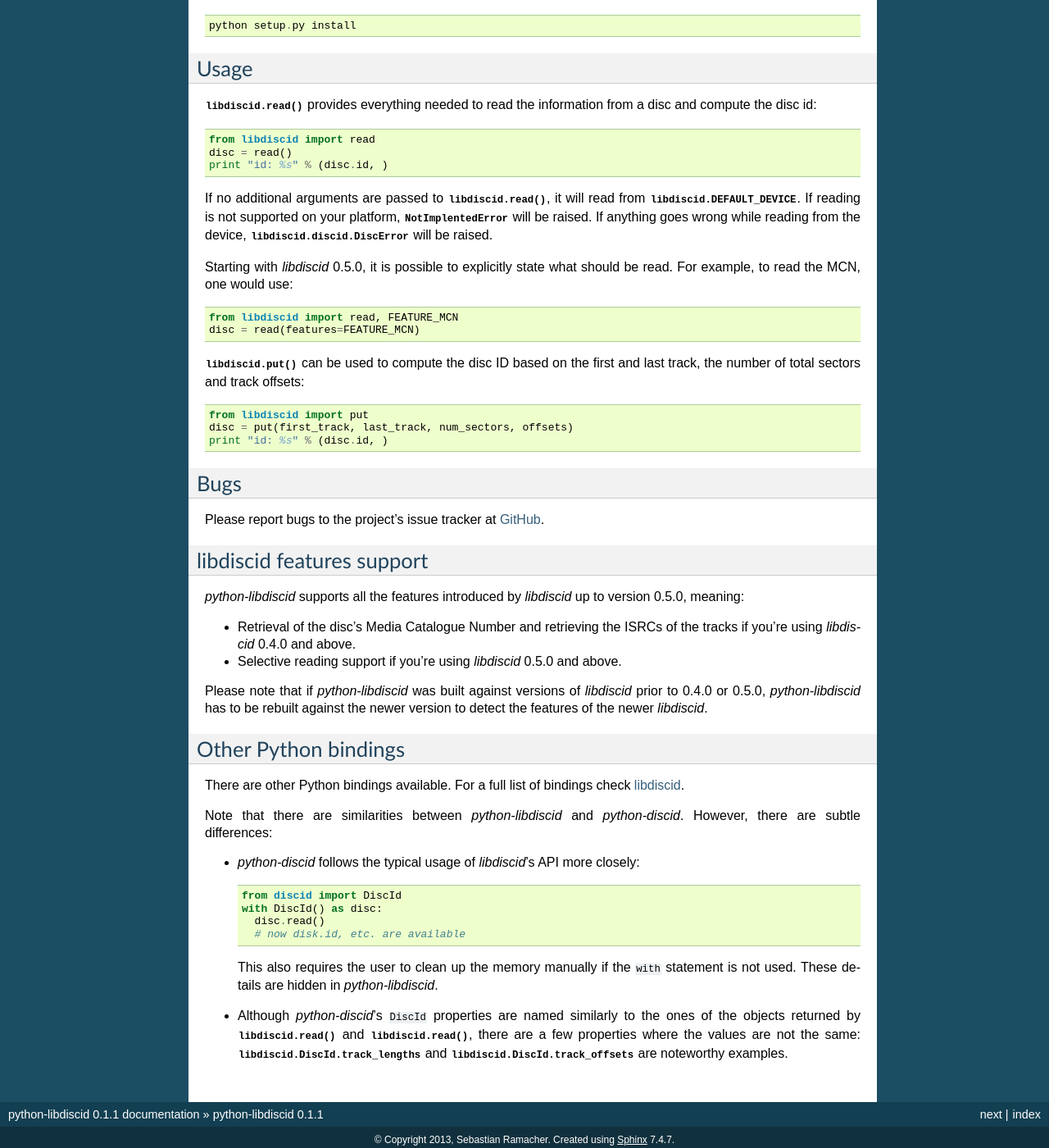
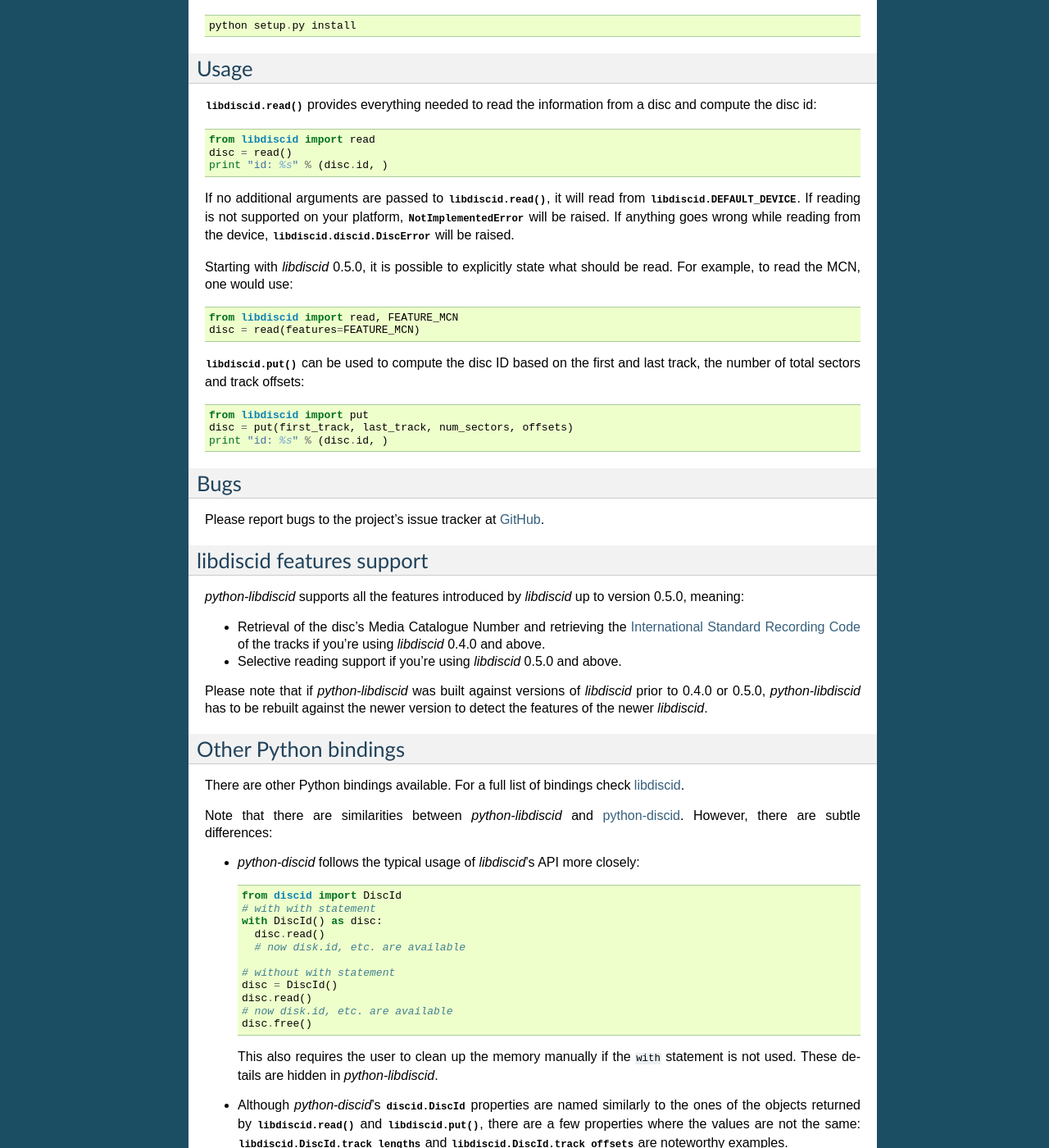
Before and after one commit to sebastinas/python-libdiscid, a Sphinx documentation site: the page built from docs/source/index.rst, in a window 1280 px wide and 1400 px high, scrolled down 997 px. Shown: the whole window at 82% size. Built offline with Sphinx 7.4.7, drawn with Linux system fonts in a browser that asks for light colours; some of the changed text lies outside the part shown.

Commit message:
Improve documentation
Signed-off-by: Sebastian Ramacher <sebastian+dev@ramacher.at>

```diff
--- a/docs/source/api.rst
+++ b/docs/source/api.rst
@@ -15,7 +15,11 @@
 
 .. data:: FEATURE_MCN
 
+  Read the Media Catalogue Number of the disc.
+
 .. data:: FEATURE_ISRC
+
+  Read :musicbrainz:`ISRC`s of all the tracks.
 
 .. data:: __libdiscid_version__
 
--- a/docs/source/conf.py
+++ b/docs/source/conf.py
@@ -257,4 +257,5 @@
 
 intersphinx_mapping = {
   'python': ('http://docs.python.org/', None),
+  'pydiscid': ('https://python-discid.readthedocs.org/en/latest/', None),
 }
--- a/docs/source/index.rst
+++ b/docs/source/index.rst
@@ -2,8 +2,9 @@
 ==========================
 
 `python-libdiscid` provides Python bindings for :musicbrainz:`libdiscid`.
-`libdiscid`'s main purpose is the calculation of identifiers for audio discs
-to use for the MusicBrainz_ database.
+`libdiscid`'s main purpose is the calculation of
+:musicbrainz:`identifiers <Disc ID>` for audio discs to use for the
+MusicBrainz_ database.
 
 `python-libdiscid` is released under the :ref:`Expat license <license>`.
 
@@ -66,9 +67,9 @@
 
 If no additional arguments are passed to :func:`libdiscid.read`,
 it will read from :data:`libdiscid.DEFAULT_DEVICE`. If reading is not supported
-on your platform, :py:exc:`NotImplentedError` will be raised. If anything goes
-wrong while reading from the device, :exc:`libdiscid.discid.DiscError` will
-be raised.
+on your platform, :py:exc:`NotImplementedError` will be raised. If anything
+goes wrong while reading from the device, :exc:`libdiscid.discid.DiscError`
+will be raised.
 
 Starting with `libdiscid` 0.5.0, it is possible to explicitly state what should
 be read. For example, to read the MCN, one would use::
@@ -95,7 +96,8 @@
 `python-libdiscid` supports all the features introduced by `libdiscid` up to
 version 0.5.0, meaning:
 
-* Retrieval of the disc's Media Catalogue Number and retrieving the ISRCs of
+* Retrieval of the disc's Media Catalogue Number and retrieving the
+  :musicbrainz:`International Standard Recording Code <ISRC>` of
   the tracks if you're using `libdiscid` 0.4.0 and above.
 * Selective reading support if you're using `libdiscid` 0.5.0 and above.
 
@@ -109,24 +111,32 @@
 There are other Python bindings available. For a full list of bindings check
 :musicbrainz:`libdiscid`.
 
-Note that there are similarities between `python-libdiscid` and `python-discid`.
-However, there are subtle differences:
+Note that there are similarities between `python-libdiscid` and
+`python-discid`__. However, there are subtle differences:
 
 * `python-discid` follows the typical usage of `libdiscid`'s API more closely::
 
     from discid import DiscId
+    # with with statement
     with DiscId() as disc:
       disc.read()
       # now disk.id, etc. are available
 
+    # without with statement
+    disc = DiscId()
+    disc.read()
+    # now disk.id, etc. are available
+    disc.free()
+
   This also requires the user to clean up the memory manually if the ``with``
   statement is not used. These details are hidden in `python-libdiscid`.
-* Although `python-discid`'s ``DiscId`` properties are named similarly to the
+* Although `python-discid`'s :py:class:`discid.DiscId` properties are named similarly to the
   ones of the objects returned by :func:`libdiscid.read` and
-  :func:`libdiscid.read`, there are a few properties where the values are not
+  :func:`libdiscid.put`, there are a few properties where the values are not
   the same: :data:`libdiscid.DiscId.track_lengths` and
   :data:`libdiscid.DiscId.track_offsets`
   are noteworthy examples.
 
+.. __: https://github.com/JonnyJD/python-discid
 .. _GitHub: https://github.com/sebastinas/python-libdiscid
 .. _MusicBrainz: http://musicbrainz.org
```
Also changed, not shown: libdiscid/__init__.py (+9 -0 lines), 1 other file.
